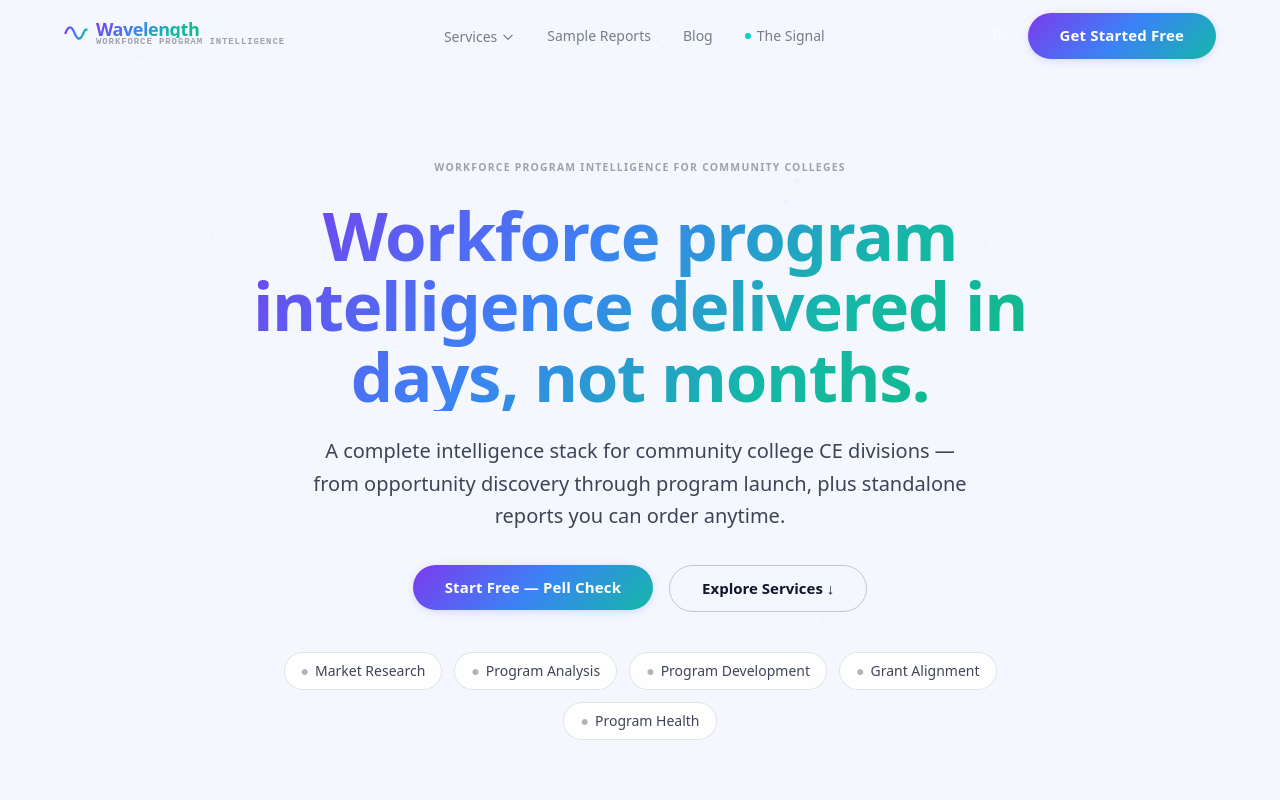
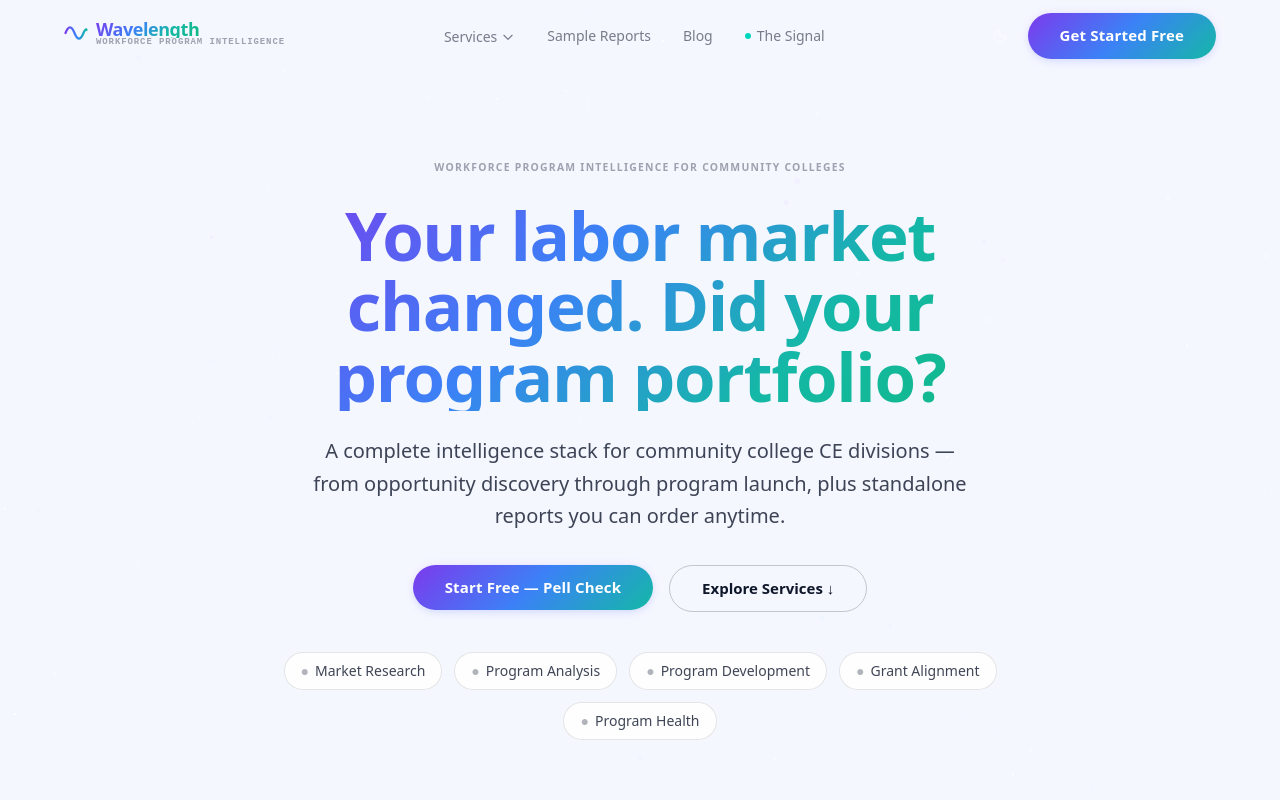
Before and after one commit to wspanic201/workforce-intelligence, a Next.js app: page / in a window 1280 px wide. Shown: the top 800 px of the page. Built offline with nearby package versions, Linux system fonts and the light colour scheme.

Commit message:
copy: new hero headline

```diff
--- a/app/page.tsx
+++ b/app/page.tsx
@@ -113,7 +113,7 @@ function StaticHero() {
           className="text-gradient-cosmic font-heading font-bold leading-[1.05]"
           style={{ fontSize: 'clamp(2.4rem, 5vw + 0.5rem, 4.2rem)' }}
         >
-          Workforce program intelligence delivered in days, not months.
+          Your labor market changed. Did your program portfolio?
         </h1>
 
         {/* Subhead */}
```
